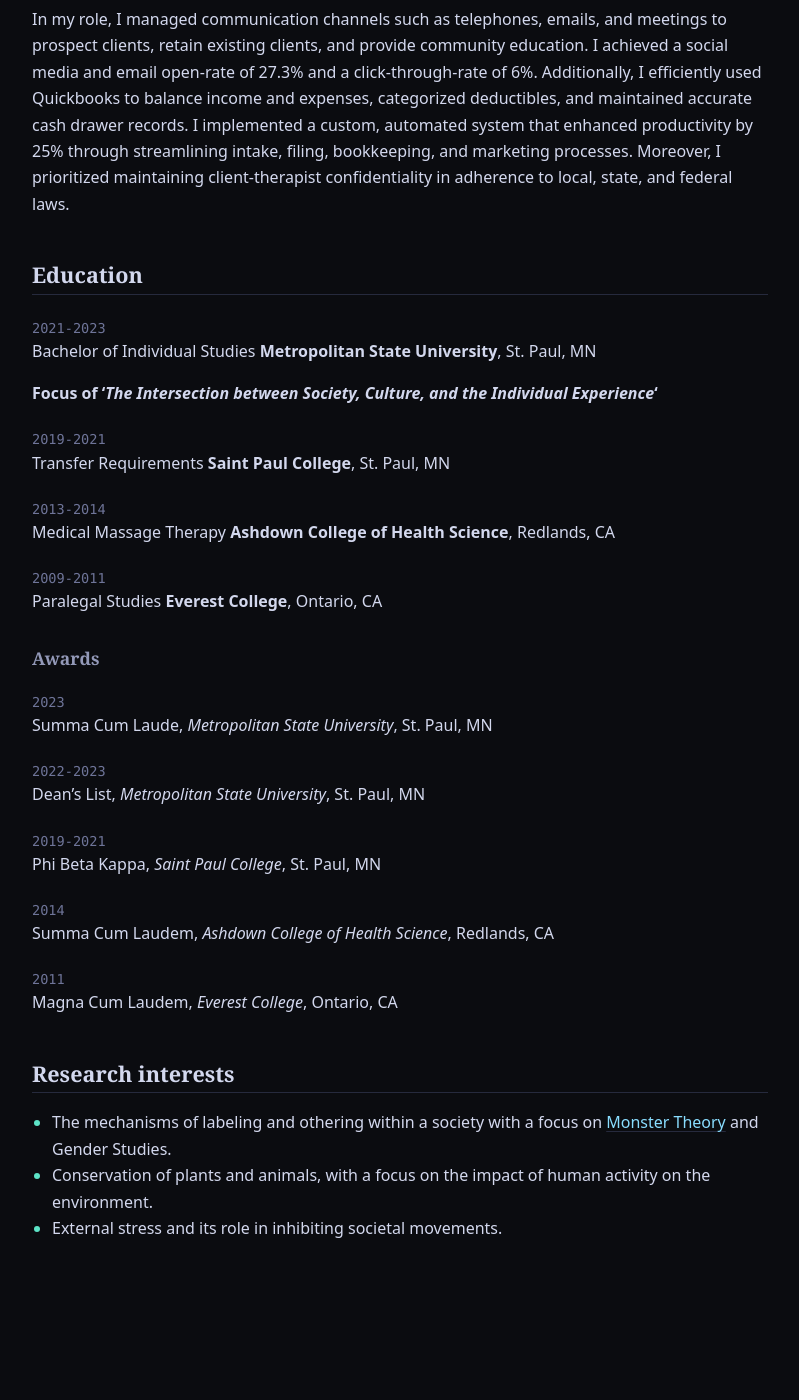
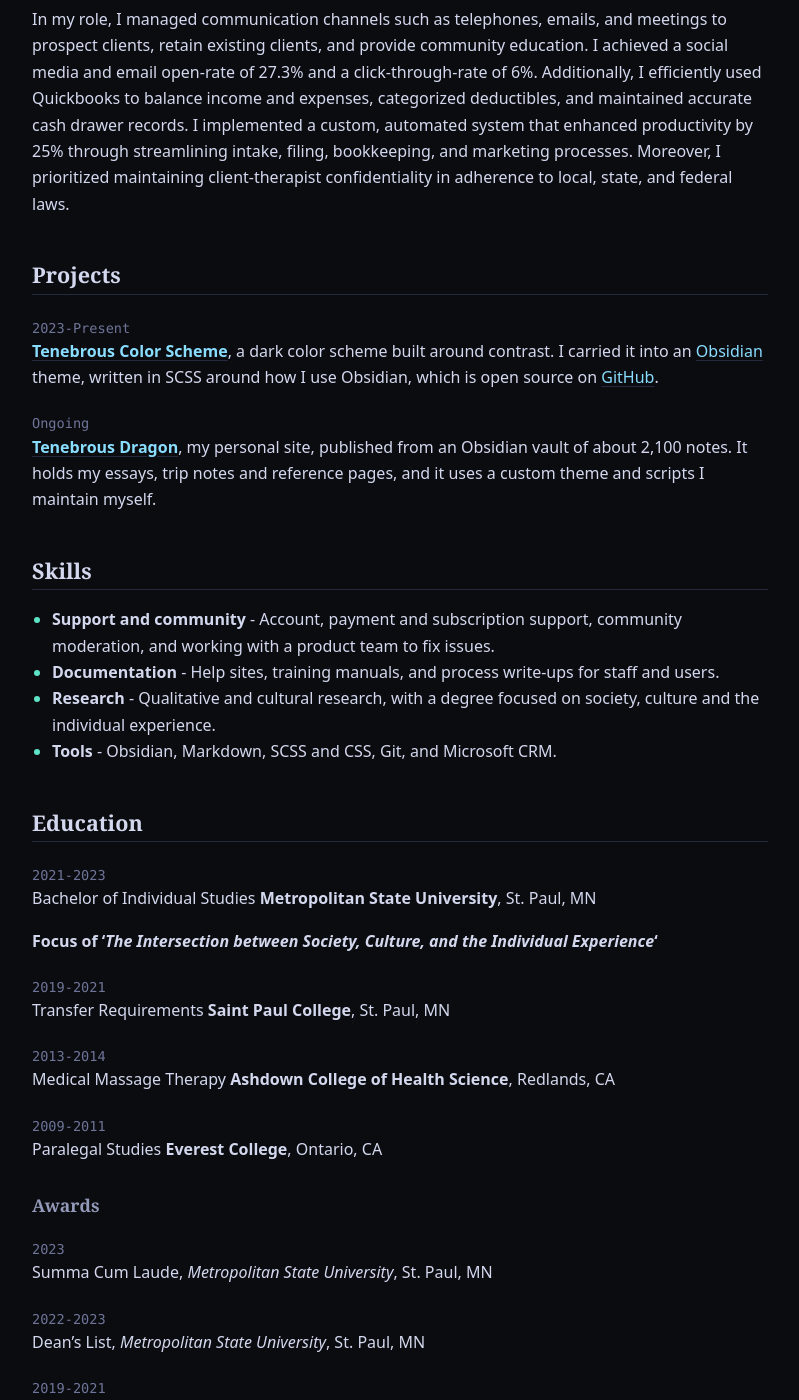
Before and after one commit to sigrunixia/sigrunixia.github.io, a Jekyll site: the page built from index.md, in a window 1280 px wide and 1400 px high, scrolled down 1691 px. Shown: the whole window, without its empty margins (240-1039 px from the left). Built offline with Jekyll 4.4.1, drawn with Linux system fonts in a browser that asks for light colours; before the commit the page ends 3012 px from its top, so only the background shows below that; some of the changed text lies outside the part shown.

Commit message:
Update skills

```diff
--- a/index.md
+++ b/index.md
@@ -48,6 +48,21 @@ Owner/Operator, __Prime Relief Therapeutic Massage__, Redlands, CA
 
 In my role, I managed communication channels such as telephones, emails, and meetings to prospect clients, retain existing clients, and provide community education. I achieved a social media and email open-rate of 27.3% and a click-through-rate of 6%. Additionally, I efficiently used Quickbooks to balance income and expenses, categorized deductibles, and maintained accurate cash drawer records. I implemented a custom, automated system that enhanced productivity by 25% through streamlining intake, filing, bookkeeping, and marketing processes. Moreover, I prioritized maintaining client-therapist confidentiality in adherence to local, state, and federal laws.
 
+## Projects
+
+`2023-Present`
+**[Tenebrous Color Scheme](https://github.com/sigrunixia/Tenebrous)**, a dark color scheme built around contrast. I carried it into an [Obsidian](https://obsidian.md) theme, written in SCSS around how I use Obsidian, which is open source on [GitHub](https://github.com/sigrunixia/Tenebrous-Obsidian).
+
+`Ongoing`
+**[Tenebrous Dragon](https://tenebrousdragon.com/home)**, my personal site, published from an Obsidian vault of about 2,100 notes. It holds my essays, trip notes and reference pages, and it uses a custom theme and scripts I maintain myself.
+
+## Skills
+
+- **Support and community** - Account, payment and subscription support, community moderation, and working with a product team to fix issues.
+- **Documentation** - Help sites, training manuals, and process write-ups for staff and users.
+- **Research** - Qualitative and cultural research, with a degree focused on society, culture and the individual experience.
+- **Tools** - Obsidian, Markdown, SCSS and CSS, Git, and Microsoft CRM.
+
 ## Education
 
 `2021-2023`
@@ -81,6 +96,10 @@ Summa Cum Laudem, *Ashdown College of Health Science*, Redlands, CA
 `2011`
 Magna Cum Laudem, *Everest College*, Ontario, CA
 
+## Languages
+
+English, native. Modern Greek, learning, and I keep my study notes in a public vault called Scales of Insight.
+
 ## Research interests
 
 - The mechanisms of labeling and othering within a society with a focus on [Monster Theory](https://www.jstor.org/stable/10.5749/j.ctttsq4d) and Gender Studies.
```
